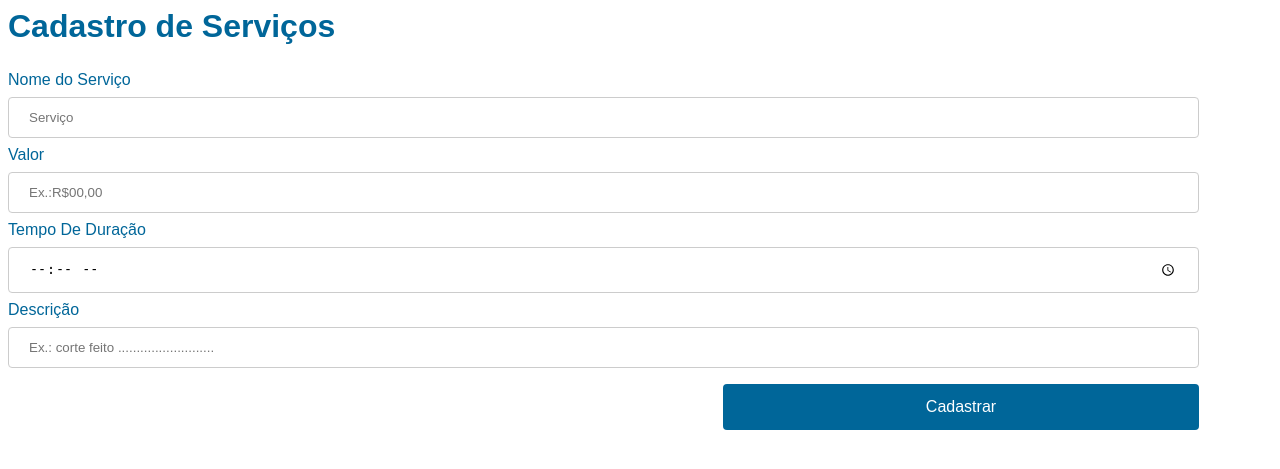
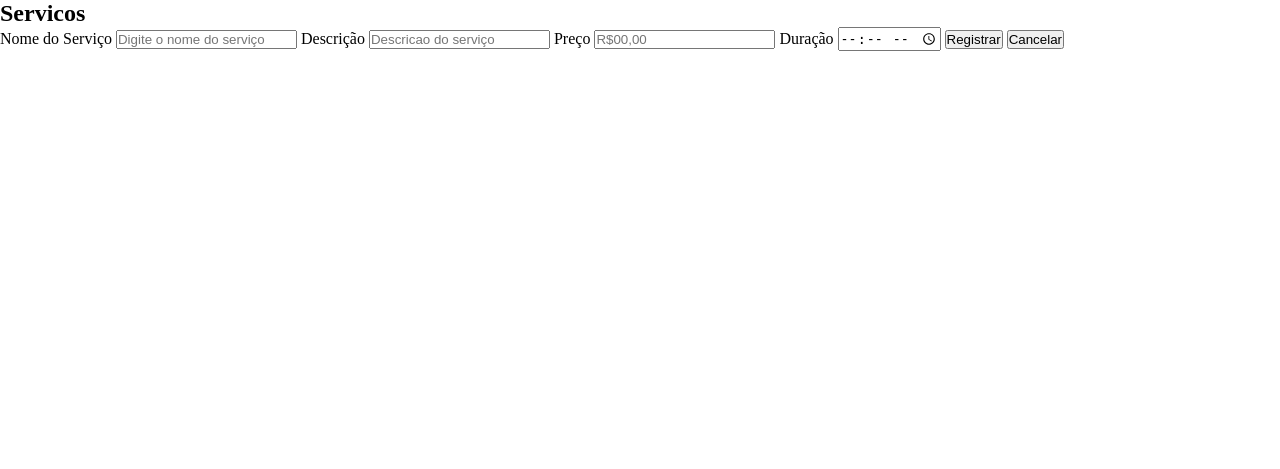
Before and after one commit to MarcioOrdonez/segurancadainformacao, a Flask app: page /servicos/create in a window 1280 px wide. Shown: the part 39-508 px from the top of the page. Run offline with Flask 2, Linux system fonts and the light colour scheme.

Commit message:
criando pagina para cadastro e serviços

```diff
--- a/src/templates/servico.html
+++ b/src/templates/servico.html
@@ -1,56 +1,17 @@
 {% extends "base.html" %}
 {% block content %}
-<link rel= "stylesheet" type= "text/css" href="{{ url_for('static', filename='css/styles.css') }}">
-    <table class="espaco">
-        <tr>
-            <td>
-                <h2 class="subtitulo">Cadastro de Serviços</h2>
-                <form action="/servicos/create" method="POST" autocomplete="off">
-                    <div>
-                        <div>
-                            <label> Nome do Serviço</label>
-                            <input type="text" name="nome" id="nomeServico" placeholder="Serviço"
-                                class="campo-texto" required>
-                        </div>
+<h2 class="subtitulo">Servicos</h2>
+<form method="POST" action="/servicos/create" autocomplete="off">
+    <label for="nome">Nome do Serviço</label>
+    <input type="text" id="nomeServico" name="nomeServico" placeholder="Digite o nome do serviço">
+    <label for="descricao">Descrição</label>
+    <input type="text" id="descricao" name="descricao" placeholder="Descricao do serviço">
+    <label for="preco">Preço</label>
+    <input type="text" id="preco" name="preco" placeholder="R$00,00">
+    <label for="duracao">Duração</label>
+    <input type="time" id="duracao" name="duracao">
 
-                        <div>
-                            <label>Valor</label>
-                            <input type="tel" name="preco" id="telefone" placeholder="Ex.:R$00,00" class="campo-texto"
-                                required>
-                        </div>
-
-                        <div>
-                            <label> Tempo De Duração</label>
-                            <input type="time" name="duracao" id="tempo" class="campo-texto" required>
-                        </div>
-
-                        <div>
-                            <label>Descrição</label>
-                            <input type="text" name="descricao" id="discricao"
-                                placeholder="Ex.: corte feito .........................." class="campo-texto" required>
-                        </div>
-
-                        <div class="form-action-buttons">
-                            <input type="submit" value="Cadastrar" class="botao-confin">
-                        </div>
-                    </div>
-                </form>
-            </td>
-            <!-- <td>
-                <table class="list" id="employeeList">
-                    <thead>
-                        <tr>
-                            <th>Serviço</th>
-                            <th>Valor</th>
-                            <th>Duração</th>
-                            <th>Discrição</th>
-                        </tr>
-                    </thead>
-                    <tbody>
-                    </tbody>
-                </table>
-            </td> -->
-
-        </tr>
-    </table>
+    <button type="submit">Registrar</button>
+    <button type="reset">Cancelar</button>
+</form>
 {% endblock %}
```
